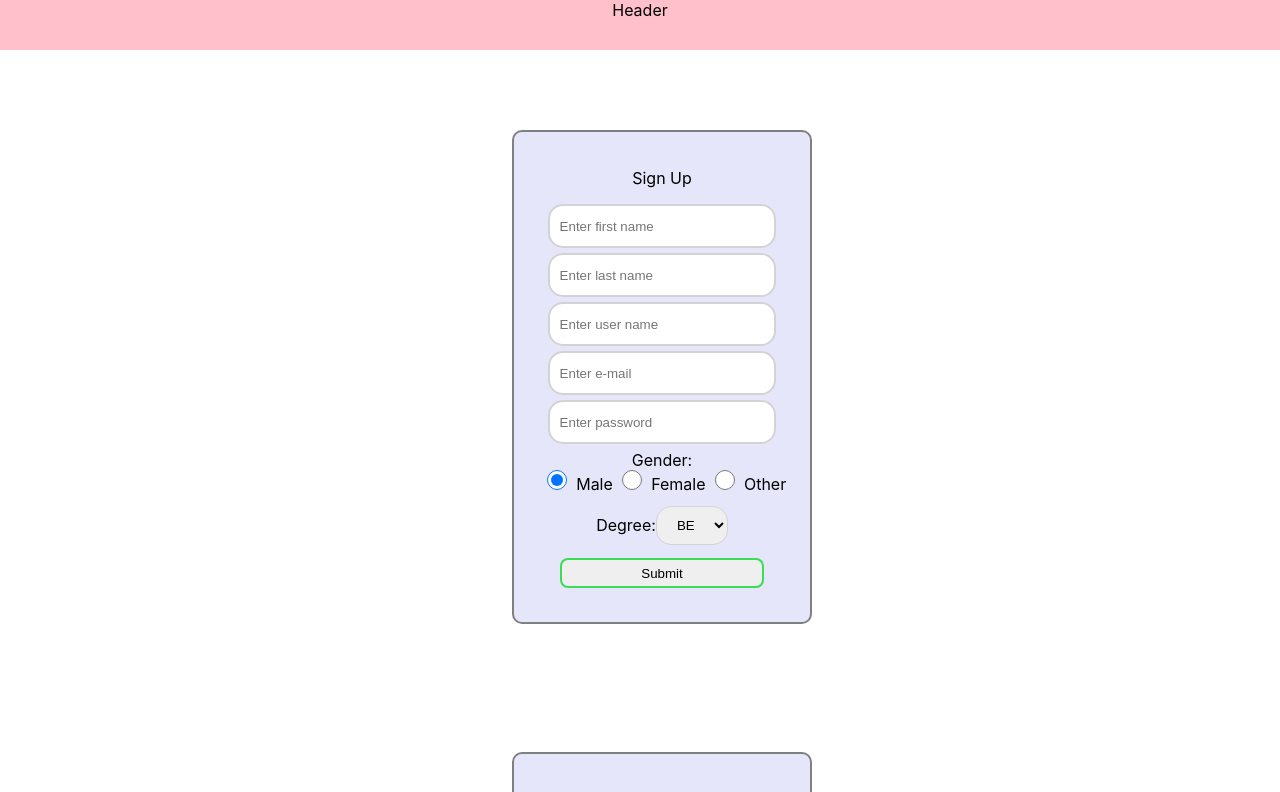
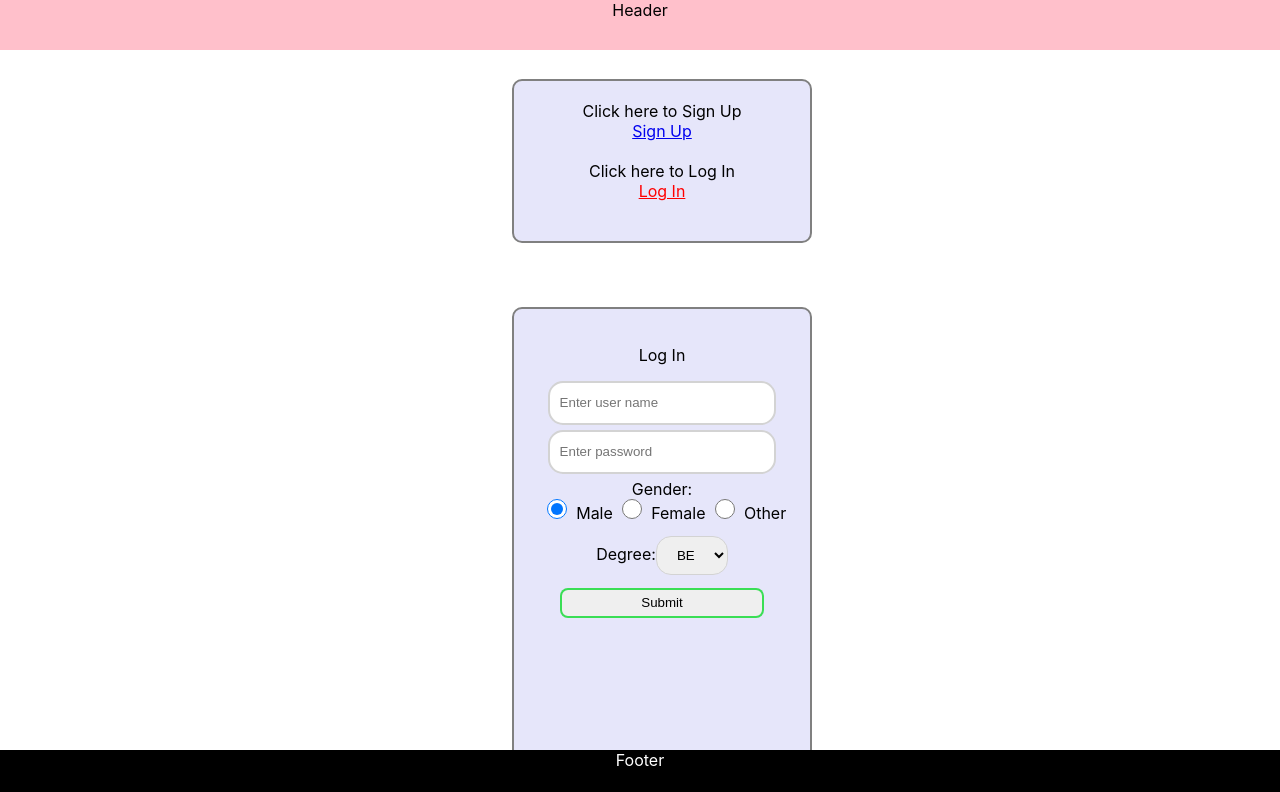
Before and after one commit to bacancy-neel/react-js, a React (Create React App) app in the folder signup-login/: page /log-in in a window 1280 px wide. Shown: the top 792 px of the page. Built offline with nearby package versions, Linux system fonts and the light colour scheme.

Commit message:
Ready to deploy

```diff
--- a/signup-login/src/App.css
+++ b/signup-login/src/App.css
@@ -2,12 +2,24 @@
  text-align: center;
 }
 
-.error{
+.error, .active{
   color: red;
 }
 .container{
   width: 100%;
   margin-left: 460px
+}
+
+.nav-box{
+    background-color: lavender;
+    display: inline-block;
+    width: 20%;
+    margin: 1% 40% 0% 40%;
+    height: 70px;
+    border: 2px solid grey;
+    border-radius: 10px;
+    padding: 20px;
+    padding-bottom: 70px;
 }
 
 header{
@@ -21,6 +33,8 @@ footer {
   flex-shrink: 0;
   background: black;
   height: 50px;
+  position: fixed;
+  bottom: 0;
   color: #ffffff;
 }
 
--- a/signup-login/src/components/Body.js
+++ b/signup-login/src/components/Body.js
@@ -1,4 +1,5 @@
 import React, { Component } from 'react';
+import { NavLink, BrowserRouter, Switch, Route } from 'react-router-dom';
 import SignUp from './SignUp';
 import Login from './Login';
 
@@ -30,6 +31,7 @@ class Body extends Component {
         this.onLogin = this.onLogin.bind(this);
         this.validate = this.validate.bind(this);
     }
+
 
     componentWillMount() {
         console.log("BODY WILL MOUNT");
@@ -187,9 +189,30 @@ class Body extends Component {
     render() {
         console.log("BODY RENDER");
         return (
+            <BrowserRouter>
                 <React.Fragment>
                     <p className="error">{this.state.text}</p>
-                <SignUp
+                    <div className="nav-box">
+                        <label>Click here to Sign Up</label><br />
+                        <NavLink activeClassName="active" to="/sign-up">Sign Up</NavLink><br /><br />
+                        <label>Click here to Log In</label><br />
+                        <NavLink activeClassName="active" to="/log-in">Log In</NavLink>
+                    </div>
+                    <Switch>
+                        <Route
+                            path='/sign-up'
+                            render={(props) => <SignUp {...props} inputChange={this.inputChange}
+                                onAddUser={this.onAddUser}
+                                signupform={this.state.signUpForm} />}
+                        />
+                        <Route
+                            path='/log-in'
+                            render={(props) => <Login {...props} inputChange={this.inputChange}
+                                onLogin={this.onLogin}
+                                loginform={this.state.loginForm} />}
+                        />
+                    </Switch>
+                    {/*<SignUp
                         inputChange={this.inputChange}
                         onAddUser={this.onAddUser}
                         signupform={this.state.signUpForm}
@@ -198,9 +221,10 @@ class Body extends Component {
                         inputChange={this.inputChange}
                         onLogin={this.onLogin}
                         loginform={this.state.loginForm}
-                />
+                    />*/}
+                </React.Fragment>
+            </BrowserRouter>
 
-            </React.Fragment>
         );
     }
 }
--- a/signup-login/src/components/Header.js
+++ b/signup-login/src/components/Header.js
@@ -1,9 +1,12 @@
 import React, { Component } from 'react';
+
 
 class Header extends Component {
     render() {
         return (
-            <header>Header</header>
+            <header>
+                Header
+            </header>
         )
     };
 }
--- a/signup-login/src/components/Login.js
+++ b/signup-login/src/components/Login.js
@@ -15,6 +15,12 @@ class Login extends Component {
     }
 
     componentWillMount() {
+        this.setState({
+            username: this.props.loginform.username,
+            password: this.props.loginform.password,
+            gender: this.props.loginform.gender,
+            degree: this.props.loginform.degree
+        });
         console.log("LOGIN WILL MOUNT");
     }
 
@@ -28,10 +34,6 @@ class Login extends Component {
     }
 
     componentWillUpdate(nextProps, nextState) {
-        nextState.username = nextProps.loginform.username;
-        nextState.password = nextProps.loginform.password;
-        nextState.gender = nextProps.loginform.gender;
-        nextState.degree = nextProps.loginform.degree;
         console.log("LOGIN WILL UPDATE", nextProps, nextState);
     }
 
--- a/signup-login/src/components/SignUp.js
+++ b/signup-login/src/components/SignUp.js
@@ -102,10 +102,10 @@ class SignUp extends Component {
                 />Other<br />
                 Degree:
                 <select name="degree" className="signUpForm" onChange={(e) => this.props.inputChange(e)}>
-                    <option value="BE" selected={this.props.signupform.degree === "BE"}>BE</option>
-                    <option value="ME" selected={this.props.signupform.degree === "ME"}>ME</option>
-                    <option value="BCA" selected={this.props.signupform.degree === "BCA"}>BCA</option>
-                    <option value="MCA" selected={this.props.signupform.degree === "MCA"}>MCA</option>
+                    <option value="BE" defaultValue={this.props.signupform.degree === "BE"}>BE</option>
+                    <option value="ME" defaultValue={this.props.signupform.degree === "ME"}>ME</option>
+                    <option value="BCA" defaultValue={this.props.signupform.degree === "BCA"}>BCA</option>
+                    <option value="MCA" defaultValue={this.props.signupform.degree === "MCA"}>MCA</option>
                 </select>
 
                 <input type="button" formMethod="post" value="Submit" className="btn" onClick={() => this.props.onAddUser()} />
```
Lines whose indentation alone changed are shown as unchanged.
